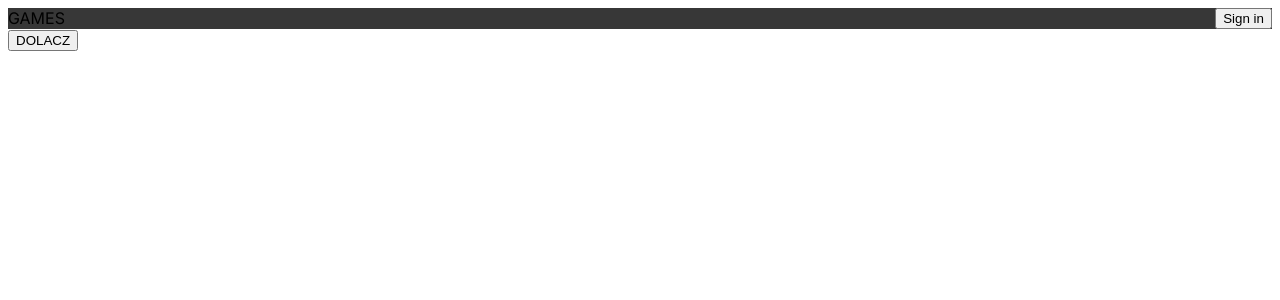
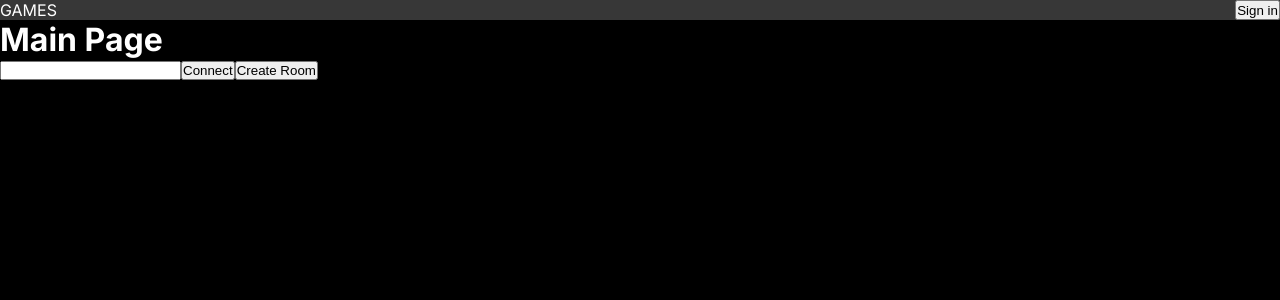
Before and after one commit to Mareczek1311/RiddleZone, a Next.js app in the folder bj_web_client/: page / in a window 1280 px wide. Shown: the top 300 px of the page. Built offline with nearby package versions, Linux system fonts and the light colour scheme; no server answers.

Commit message:
simple UI

```diff
--- /dev/null
+++ b/bj_web_client/src/app/components/MainPage/MainPage.tsx
@@ -0,0 +1,14 @@
+
+
+export function MainPage() {
+  return (
+    <div>
+        <h1>Main Page</h1>
+        <div className="MainSection">
+            <input />
+            <button>Connect</button>
+            <button> Create Room </button>
+        </div>
+    </div>
+  );
+}
--- /dev/null
+++ b/bj_web_client/src/app/components/QuizPage/QuizPage.css
@@ -0,0 +1,25 @@
+.quizDivContainer {
+  display: flex;
+  flex-wrap: wrap;
+}
+
+.quizDiv {
+  flex-basis: calc(50% - 10px); /* po 2 elementy w każdym wierszu (minus odstęp) */
+  margin: 5px; /* odstęp między elementami */
+}
+
+.quizDiv {
+  width: 100%;
+  padding: 10px;
+  border: none;
+  border-radius: 5px;
+  background-color: #2c2c2c;
+  color: white;
+  font-size: 16px;
+  cursor: pointer;
+  transition: background-color 0.3s ease; /* płynna zmiana koloru tła */
+}
+
+.quizDiv:hover {
+  background-color: #9e9e9e; /* zmiana koloru tła po najechaniu myszką */
+}
--- /dev/null
+++ b/bj_web_client/src/app/components/QuizPage/QuizPage.tsx
@@ -0,0 +1,15 @@
+import "./QuizPage.css"
+
+export default function QuizPage(){
+    //Quizz topic
+    return (
+        <div className="quizDivContainer">
+            <button className="quizDiv"> GAMES </button>
+            <button className="quizDiv"> SCIENCE </button>
+            <button className="quizDiv"> SPORT </button>
+            <button className="quizDiv"> MUSIC </button>
+
+        </div>
+    )
+
+}
--- a/bj_web_client/src/app/globals.css
+++ b/bj_web_client/src/app/globals.css
@@ -0,0 +1,11 @@
+*{
+    margin: 0;
+    padding: 0;
+
+}
+
+body{
+    background-color: black;
+    color: white;
+
+}
--- a/bj_web_client/src/app/page.tsx
+++ b/bj_web_client/src/app/page.tsx
@@ -3,6 +3,9 @@
 import { useState } from "react";
 import Navbar from "./components/Navbar/Navbar";
 import { io } from "socket.io-client";
+import Games from "./components/QuizPage/QuizPage";
+import Head from "next/head";
+import { MainPage } from "./components/MainPage/MainPage";
 
 let socket: any;
 
@@ -27,9 +30,14 @@ export default function Home() {
 
   return (
       <div>
+
         <Navbar />
+
+        {
+
+          /*
         <button onClick={connect}>DOLACZ</button>
-        {
+
           isLogged ?
             <div>
               <div>WE are in game</div>
@@ -37,7 +45,11 @@ export default function Home() {
             </div>
           :
           null
+          */
         }
+
+        <MainPage />
+
       </div>
   );
 }
```
Also changed, not shown: bj_web_client/plan.txt (added), 1 other file (tests, documents, lock files or other folders).
